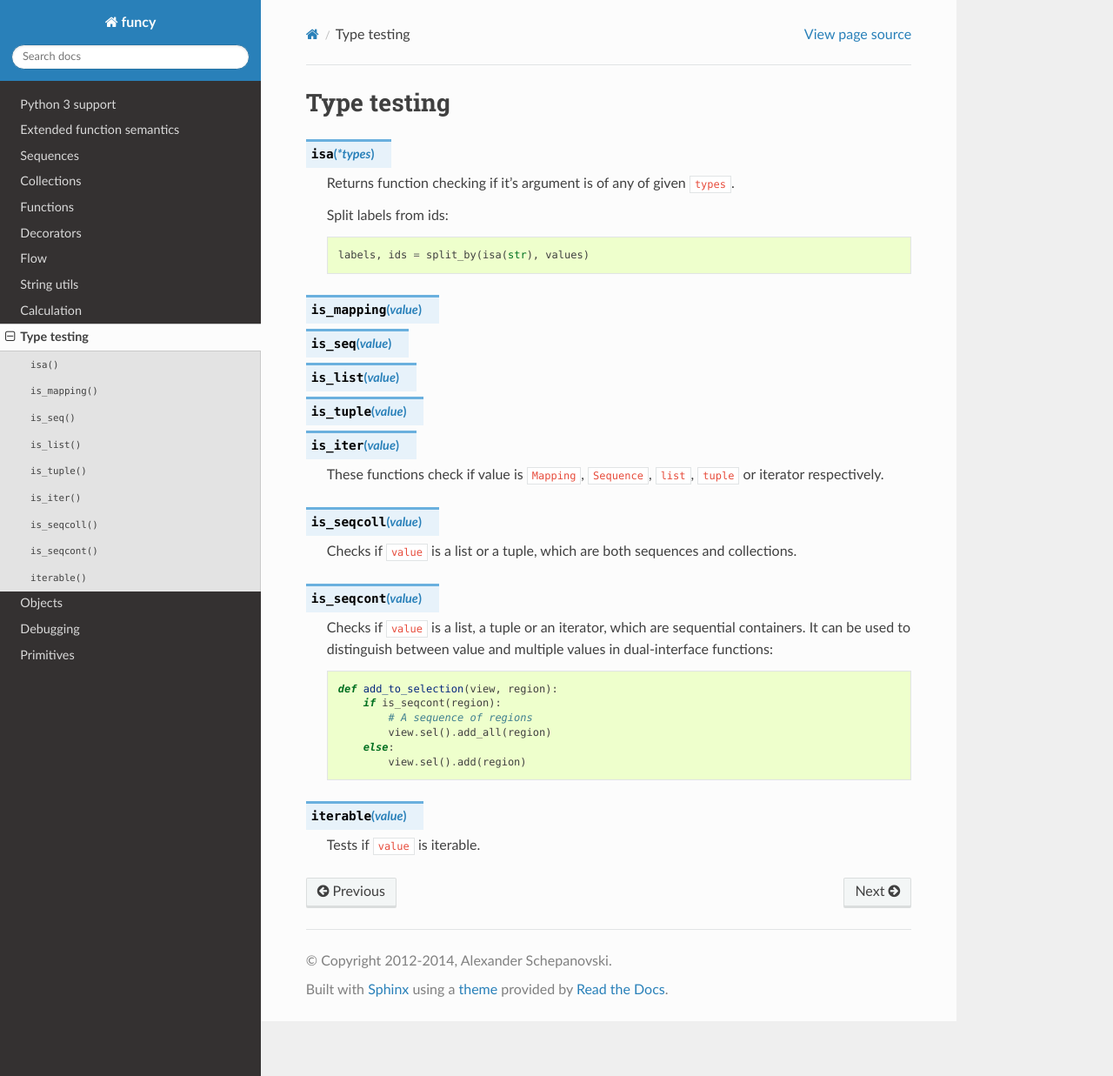
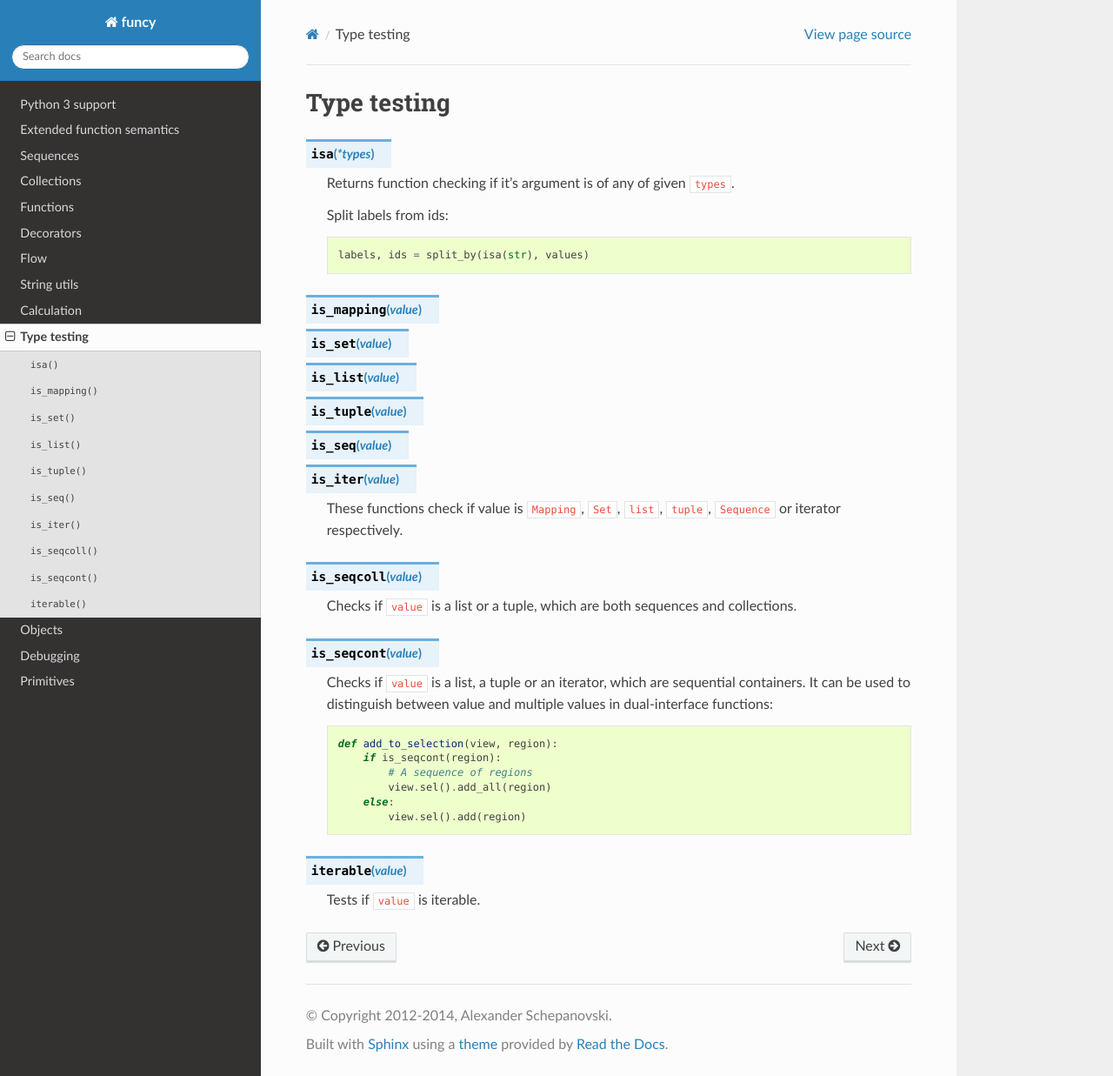
Before and after one commit to Jamaal224/funcy, a Sphinx documentation site: the page built from docs/types.rst, in a window 1280 px wide and 1237 px high. Shown: the whole window at 87% size. Built offline with Sphinx 7.4.7 and the Read the Docs theme 2.0.0, drawn with Linux system fonts in a browser that asks for light colours.

Commit message:
Added is_set()

```diff
--- a/docs/types.rst
+++ b/docs/types.rst
@@ -11,12 +11,13 @@ Type testing
 
 
 .. function:: is_mapping(value)
-              is_seq(value)
+              is_set(value)
               is_list(value)
               is_tuple(value)
+              is_seq(value)
               is_iter(value)
 
-    These functions check if value is ``Mapping``, ``Sequence``, ``list``, ``tuple`` or iterator respectively.
+    These functions check if value is ``Mapping``, ``Set``, ``list``, ``tuple``, ``Sequence`` or iterator respectively.
 
 
 .. function:: is_seqcoll(value)
```
Also changed, not shown: 2 other files.
